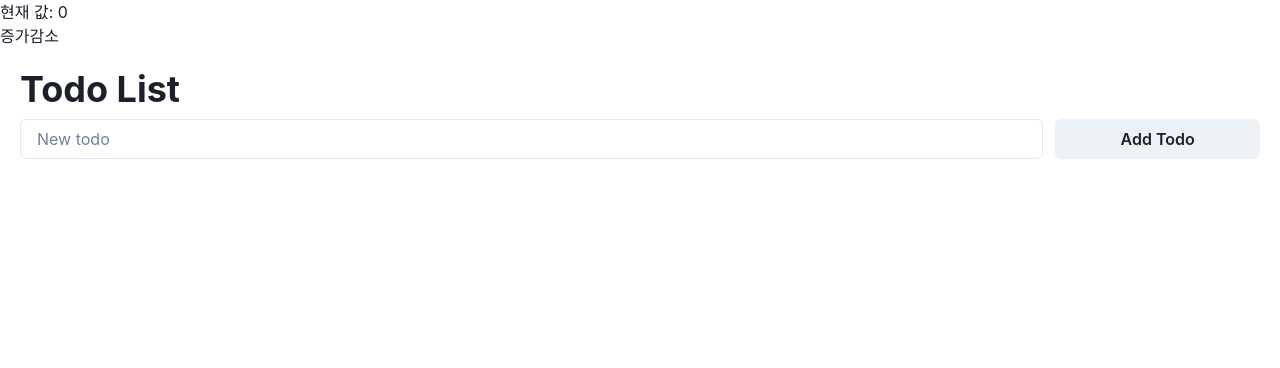
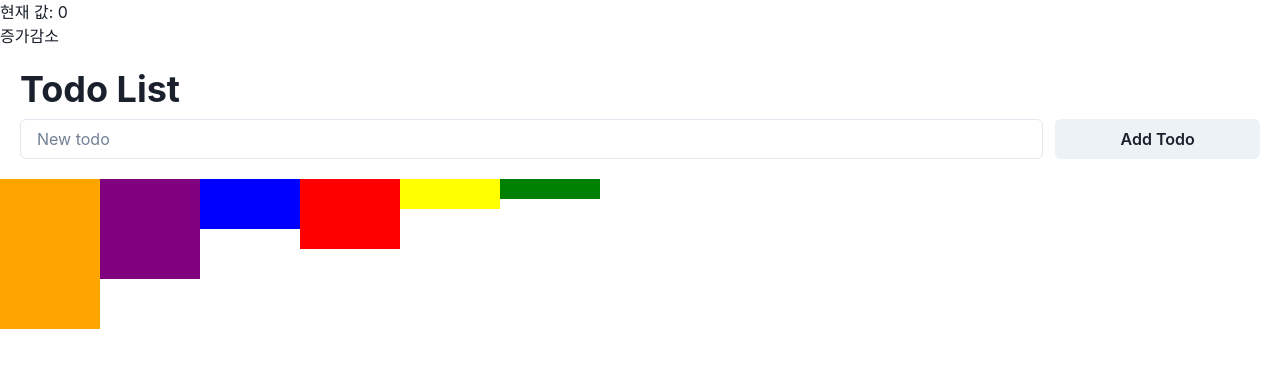
Before and after one commit to hareguu89/react-note, a React (Vite) app in the folder react-note/: page / in a window 1280 px wide. Shown: the top 368 px of the page. Built offline with nearby package versions, Linux system fonts and the light colour scheme.

Commit message:
react-d3.js

```diff
--- a/react-note/package.json
+++ b/react-note/package.json
@@ -14,6 +14,8 @@
     "@chakra-ui/react": "^2.4.9",
     "@emotion/react": "^11.10.5",
     "@emotion/styled": "^11.10.5",
+    "@types/d3-selection": "^3.0.4",
+    "d3-selection": "^3.0.0",
     "framer-motion": "^9.0.1",
     "mobx": "^6.7.0",
     "mobx-react": "^7.6.0",
--- a/react-note/src/App.tsx
+++ b/react-note/src/App.tsx
@@ -2,6 +2,7 @@ import Counter from './components/Count'
 import { ChakraProvider, Box, theme } from "@chakra-ui/react";
 import TodoList from './components/TodoList';
 import TodoAdd from './components/TodoAdd';
+import D3 from './components/D3';
 
 function App() {
   return (
@@ -11,6 +12,7 @@ function App() {
         <TodoList />
         <TodoAdd />
       </Box>
+      <D3 />
     </ChakraProvider>
   )
 }
--- /dev/null
+++ b/react-note/src/components/D3.tsx
@@ -0,0 +1,62 @@
+import { useEffect, useRef, useState } from "react"
+import { select, Selection } from "d3-selection"
+
+const data = [{width: 200, height: 150, color: 'orange'}]
+const data1 = [
+    { units: 150, color: 'orange' },
+    { units: 100, color: 'purple' },
+    { units: 50, color: 'blue' },
+    { units: 70, color: 'red' },
+    { units: 30, color: 'yellow' },
+    { units: 20, color: 'green' },
+]
+
+
+const D3 = () => {
+    const svgRef = useRef<SVGSVGElement | null>(null)
+    const [selection, setSelection] = useState<Selection<SVGSVGElement | null, unknown, null, undefined> | null>(null);
+
+    useEffect(() => {
+        // select(svgRef.current)
+        //     .append('rect')
+
+        if(!selection) {
+            setSelection(select(svgRef.current))
+        }else{
+            const rects = selection
+                .selectAll('rect')
+                .data(data1)
+                .attr('width', 100)
+                .attr('height', d => d.units)
+                .attr('fill', d => d.color)
+                .attr('x', (_, i) => i * 100)
+
+            rects
+                .enter()
+                .append('rect')
+                .attr('width', 100)
+                .attr('height', d => d.units)
+                .attr('fill', d => d.color)
+                .attr('x', (_, i) => i * 100)
+            // selection
+            //     .data(data)
+            //     .append('rect')
+            //     .attr('width', d => d.width)
+            //     .attr('height', d => d.height)
+            //     .attr('fill', d => d.color)
+
+        }
+    }, [selection])
+
+    return (
+        <div>
+            <svg ref={svgRef} width={1000} >
+                <rect/>
+                <rect/>
+                <rect/>
+            </svg>
+        </div>
+    )
+}
+
+export default D3
--- a/react-note/src/main.tsx
+++ b/react-note/src/main.tsx
@@ -3,7 +3,5 @@ import ReactDOM from 'react-dom/client'
 import App from './App'
 
 ReactDOM.createRoot(document.getElementById('root') as HTMLElement).render(
-  <React.StrictMode>
     <App />
-  </React.StrictMode>,
 )
```
Also changed, not shown: 1 other file (tests, documents, lock files or other folders).
